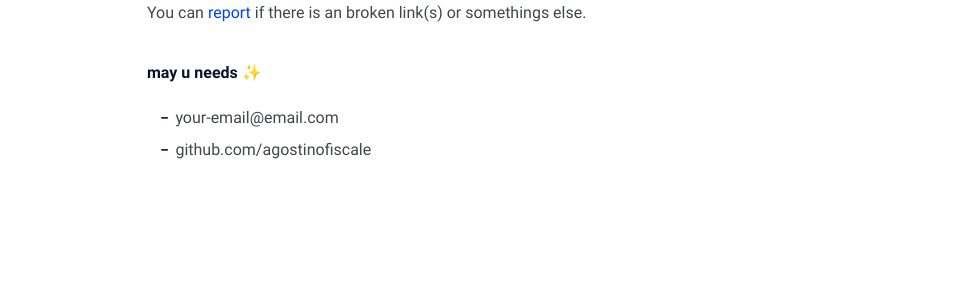
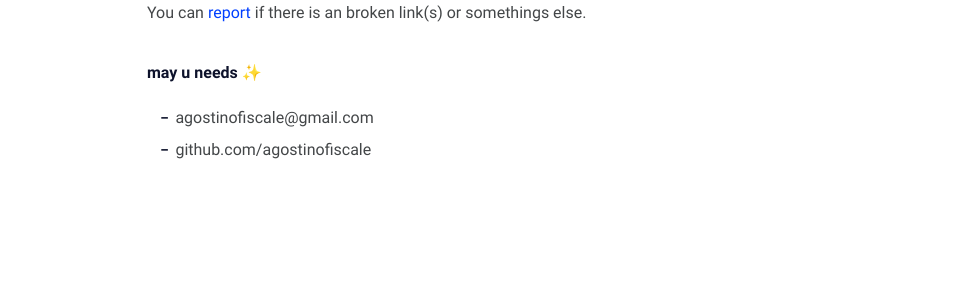
Before and after one commit to agostinofiscale/agostinofiscale.github.io, a Jekyll site: the page built from about.md, in a window 1280 px wide. Shown: the part 511-811 px from the top of the page, without its empty margins (163-1116 px from the left). Built offline with Jekyll 4.4.1, drawn with Linux system fonts in a browser that asks for light colours.

Commit message:
Change email

```diff
--- a/_config.yml
+++ b/_config.yml
@@ -19,7 +19,7 @@ author:
   github: agostinofiscale # github username
   twitter: twitter_username # twitter username
   facebook: facebook_username # facebook username
-  email: your-email@email.com # email adress
+  email: agostinofiscale@gmail.com # email adress
   avatar: /assets/img/avatar.jpg # change with your own avatar
 
 # URL settings
```
